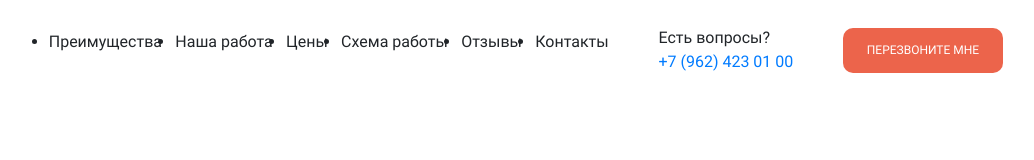
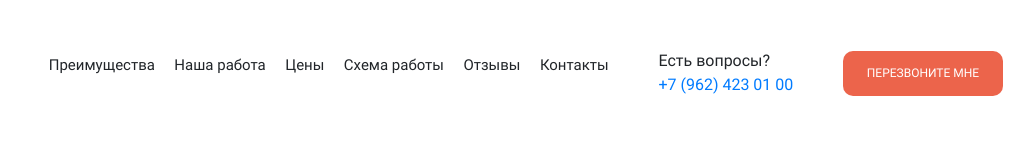
Before and after one commit to kiramov/cargo, a website: page src/index.html in a window 1280 px wide. Shown: the whole page, without its empty margins (207-1241 px from the left). Drawn offline with nearby package versions, Linux system fonts and the light colour scheme; files that its build step writes are made by us from their sources; files whose address does not match are found by name.

Commit message:
change head

```diff
--- a/src/sass/blocks/_header.scss
+++ b/src/sass/blocks/_header.scss
@@ -2,6 +2,7 @@
     display: flex;
     justify-content: space-between;
     align-items: center;
+    margin-top: 23px;
     &__logo {
         width: 96px;
         img {
@@ -12,5 +13,8 @@
         width: 600px;
         display: flex;
         justify-content: space-between;
+        list-style-type: none;
+        font-size: 15px;
+        font-weight: 400;
     }
 }
--- a/src/sass/blocks/_promo.scss
+++ b/src/sass/blocks/_promo.scss
@@ -1,4 +1,4 @@
 .promo {
     min-width: 680px;
-    background: url(../../img/main_bg.jpg) center (center/cover) no-repeat;
+    background: url('../img/main_bg.jpg') center (center/cover) no-repeat;
 }
--- a/src/sass/libs/_fonts.scss
+++ b/src/sass/libs/_fonts.scss
@@ -1,10 +1,10 @@
 @font-face {
     font-family: 'Roboto';
-    src: url('Roboto-Bold.eot');
-    src: url('Roboto-Bold.eot?#iefix') format('embedded-opentype'),
-        url('Roboto-Bold.woff2') format('woff2'),
-        url('Roboto-Bold.woff') format('woff'),
-        url('Roboto-Bold.svg#Roboto-Bold') format('svg');
+    src: url('../fonts/Roboto-Bold.eot');
+    src: url('../fonts/Roboto-Bold.eot?#iefix') format('embedded-opentype'),
+        url('../fonts/Roboto-Bold.woff2') format('woff2'),
+        url('../fonts/Roboto-Bold.woff') format('woff'),
+        url('../fonts/Roboto-Bold.svg#Roboto-Bold') format('svg');
     font-weight: bold;
     font-style: normal;
     font-display: swap;
@@ -12,11 +12,11 @@
 
 @font-face {
     font-family: 'Roboto';
-    src: url('Roboto-Medium.eot');
-    src: url('Roboto-Medium.eot?#iefix') format('embedded-opentype'),
-        url('Roboto-Medium.woff2') format('woff2'),
-        url('Roboto-Medium.woff') format('woff'),
-        url('Roboto-Medium.svg#Roboto-Medium') format('svg');
+    src: url('../fonts/Roboto-Medium.eot');
+    src: url('../fonts/Roboto-Medium.eot?#iefix') format('embedded-opentype'),
+        url('../fonts/Roboto-Medium.woff2') format('woff2'),
+        url('../fonts/Roboto-Medium.woff') format('woff'),
+        url('../fonts/Roboto-Medium.svg#Roboto-Medium') format('svg');
     font-weight: 500;
     font-style: normal;
     font-display: swap;
@@ -24,11 +24,11 @@
 
 @font-face {
     font-family: 'Roboto';
-    src: url('Roboto-Light.eot');
-    src: url('Roboto-Light.eot?#iefix') format('embedded-opentype'),
-        url('Roboto-Light.woff2') format('woff2'),
-        url('Roboto-Light.woff') format('woff'),
-        url('Roboto-Light.svg#Roboto-Light') format('svg');
+    src: url('../fonts/Roboto-Light.eot');
+    src: url('../fonts/Roboto-Light.eot?#iefix') format('embedded-opentype'),
+        url('../fonts/Roboto-Light.woff2') format('woff2'),
+        url('../fonts/Roboto-Light.woff') format('woff'),
+        url('../fonts/Roboto-Light.svg#Roboto-Light') format('svg');
     font-weight: 300;
     font-style: normal;
     font-display: swap;
@@ -36,11 +36,11 @@
 
 @font-face {
     font-family: 'Roboto';
-    src: url('Roboto-Bold.eot');
-    src: url('Roboto-Bold.eot?#iefix') format('embedded-opentype'),
-        url('Roboto-Bold.woff2') format('woff2'),
-        url('Roboto-Bold.woff') format('woff'),
-        url('Roboto-Bold.svg#Roboto-Bold') format('svg');
+    src: url('../fonts/Roboto-Bold.eot');
+    src: url('../fonts/Roboto-Bold.eot?#iefix') format('embedded-opentype'),
+        url('../fonts/Roboto-Bold.woff2') format('woff2'),
+        url('../fonts/Roboto-Bold.woff') format('woff'),
+        url('../fonts/Roboto-Bold.svg#Roboto-Bold') format('svg');
     font-weight: bold;
     font-style: normal;
     font-display: swap;
@@ -48,11 +48,11 @@
 
 @font-face {
     font-family: 'Roboto';
-    src: url('Roboto-Regular.eot');
-    src: url('Roboto-Regular.eot?#iefix') format('embedded-opentype'),
-        url('Roboto-Regular.woff2') format('woff2'),
-        url('Roboto-Regular.woff') format('woff'),
-        url('Roboto-Regular.svg#Roboto-Regular') format('svg');
+    src: url('../fonts/Roboto-Regular.eot');
+    src: url('../fonts/Roboto-Regular.eot?#iefix') format('embedded-opentype'),
+        url('../fonts/Roboto-Regular.woff2') format('woff2'),
+        url('../fonts/Roboto-Regular.woff') format('woff'),
+        url('../fonts/Roboto-Regular.svg#Roboto-Regular') format('svg');
     font-weight: normal;
     font-style: normal;
     font-display: swap;
@@ -60,11 +60,11 @@
 
 @font-face {
     font-family: 'Roboto';
-    src: url('Roboto-Medium.eot');
-    src: url('Roboto-Medium.eot?#iefix') format('embedded-opentype'),
-        url('Roboto-Medium.woff2') format('woff2'),
-        url('Roboto-Medium.woff') format('woff'),
-        url('Roboto-Medium.svg#Roboto-Medium') format('svg');
+    src: url('../fonts/Roboto-Medium.eot');
+    src: url('../fonts/Roboto-Medium.eot?#iefix') format('embedded-opentype'),
+        url('../fonts/Roboto-Medium.woff2') format('woff2'),
+        url('../fonts/Roboto-Medium.woff') format('woff'),
+        url('../fonts/Roboto-Medium.svg#Roboto-Medium') format('svg');
     font-weight: 500;
     font-style: normal;
     font-display: swap;
@@ -72,11 +72,11 @@
 
 @font-face {
     font-family: 'Roboto';
-    src: url('Roboto-Regular.eot');
-    src: url('Roboto-Regular.eot?#iefix') format('embedded-opentype'),
-        url('Roboto-Regular.woff2') format('woff2'),
-        url('Roboto-Regular.woff') format('woff'),
-        url('Roboto-Regular.svg#Roboto-Regular') format('svg');
+    src: url('../fonts/Roboto-Regular.eot');
+    src: url('../fonts/Roboto-Regular.eot?#iefix') format('embedded-opentype'),
+        url('../fonts/Roboto-Regular.woff2') format('woff2'),
+        url('../fonts/Roboto-Regular.woff') format('woff'),
+        url('../fonts/Roboto-Regular.svg#Roboto-Regular') format('svg');
     font-weight: normal;
     font-style: normal;
     font-display: swap;
@@ -84,11 +84,11 @@
 
 @font-face {
     font-family: 'Roboto Condensed';
-    src: url('RobotoCondensed-Regular.eot');
-    src: url('RobotoCondensed-Regular.eot?#iefix') format('embedded-opentype'),
-        url('RobotoCondensed-Regular.woff2') format('woff2'),
-        url('RobotoCondensed-Regular.woff') format('woff'),
-        url('RobotoCondensed-Regular.svg#RobotoCondensed-Regular') format('svg');
+    src: url('../fonts/RobotoCondensed-Regular.eot');
+    src: url('../fonts/RobotoCondensed-Regular.eot?#iefix') format('embedded-opentype'),
+        url('../fonts/RobotoCondensed-Regular.woff2') format('woff2'),
+        url('../fonts/RobotoCondensed-Regular.woff') format('woff'),
+        url('../fonts/RobotoCondensed-Regular.svg#RobotoCondensed-Regular') format('svg');
     font-weight: normal;
     font-style: normal;
     font-display: swap;
@@ -96,11 +96,11 @@
 
 @font-face {
     font-family: 'Roboto Condensed';
-    src: url('RobotoCondensed-Bold.eot');
-    src: url('RobotoCondensed-Bold.eot?#iefix') format('embedded-opentype'),
-        url('RobotoCondensed-Bold.woff2') format('woff2'),
-        url('RobotoCondensed-Bold.woff') format('woff'),
-        url('RobotoCondensed-Bold.svg#RobotoCondensed-Bold') format('svg');
+    src: url('../fonts/RobotoCondensed-Bold.eot');
+    src: url('../fonts/RobotoCondensed-Bold.eot?#iefix') format('embedded-opentype'),
+        url('../fonts/RobotoCondensed-Bold.woff2') format('woff2'),
+        url('../fonts/RobotoCondensed-Bold.woff') format('woff'),
+        url('../fonts/RobotoCondensed-Bold.svg#RobotoCondensed-Bold') format('svg');
     font-weight: bold;
     font-style: normal;
     font-display: swap;
@@ -108,11 +108,11 @@
 
 @font-face {
     font-family: 'Roboto';
-    src: url('Roboto-Bold.eot');
-    src: url('Roboto-Bold.eot?#iefix') format('embedded-opentype'),
-        url('Roboto-Bold.woff2') format('woff2'),
-        url('Roboto-Bold.woff') format('woff'),
-        url('Roboto-Bold.svg#Roboto-Bold') format('svg');
+    src: url('../fonts/Roboto-Bold.eot');
+    src: url('../fonts/Roboto-Bold.eot?#iefix') format('embedded-opentype'),
+        url('../fonts/Roboto-Bold.woff2') format('woff2'),
+        url('../fonts/Roboto-Bold.woff') format('woff'),
+        url('../fonts/Roboto-Bold.svg#Roboto-Bold') format('svg');
     font-weight: bold;
     font-style: normal;
     font-display: swap;
@@ -120,11 +120,11 @@
 
 @font-face {
     font-family: 'Roboto';
-    src: url('Roboto-Light.eot');
-    src: url('Roboto-Light.eot?#iefix') format('embedded-opentype'),
-        url('Roboto-Light.woff2') format('woff2'),
-        url('Roboto-Light.woff') format('woff'),
-        url('Roboto-Light.svg#Roboto-Light') format('svg');
+    src: url('../fonts/Roboto-Light.eot');
+    src: url('../fonts/Roboto-Light.eot?#iefix') format('embedded-opentype'),
+        url('../fonts/Roboto-Light.woff2') format('woff2'),
+        url('../fonts/Roboto-Light.woff') format('woff'),
+        url('../fonts/Roboto-Light.svg#Roboto-Light') format('svg');
     font-weight: 300;
     font-style: normal;
     font-display: swap;
```
Also changed, not shown: dist/css/style.min.css, 1 other file.
